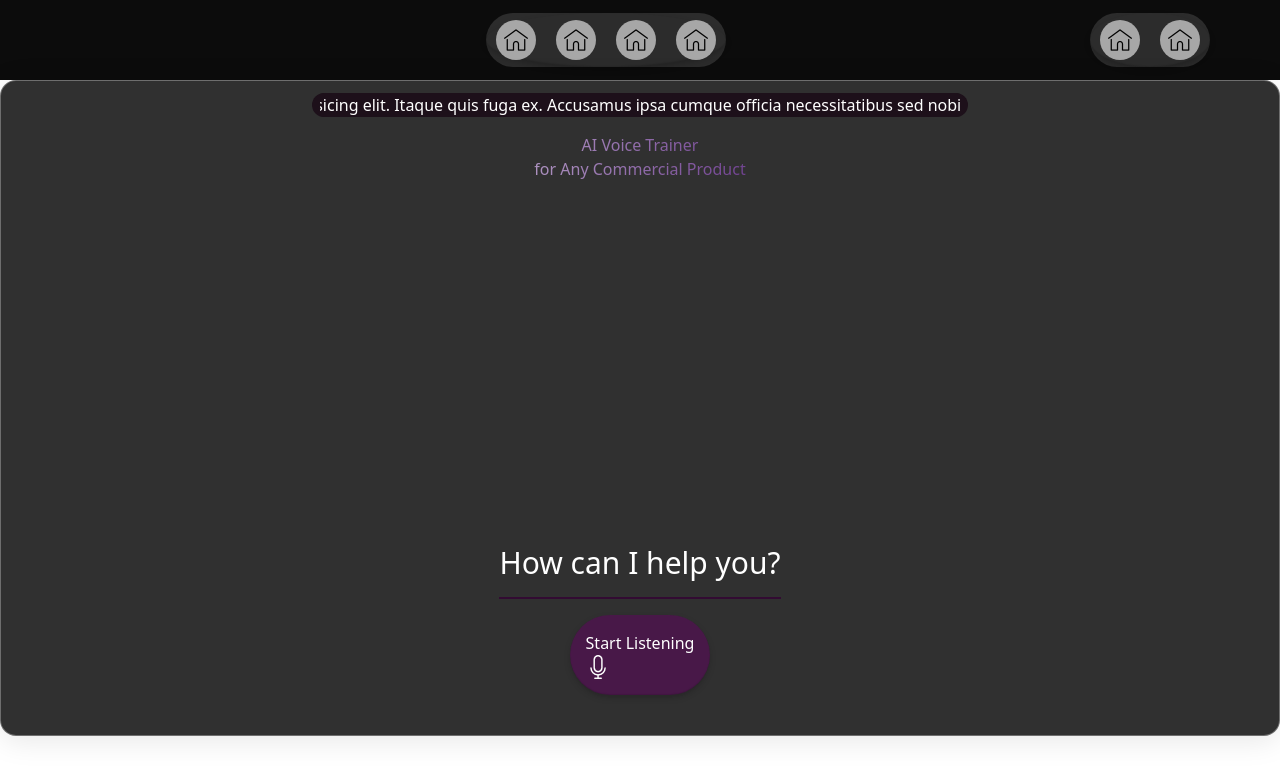
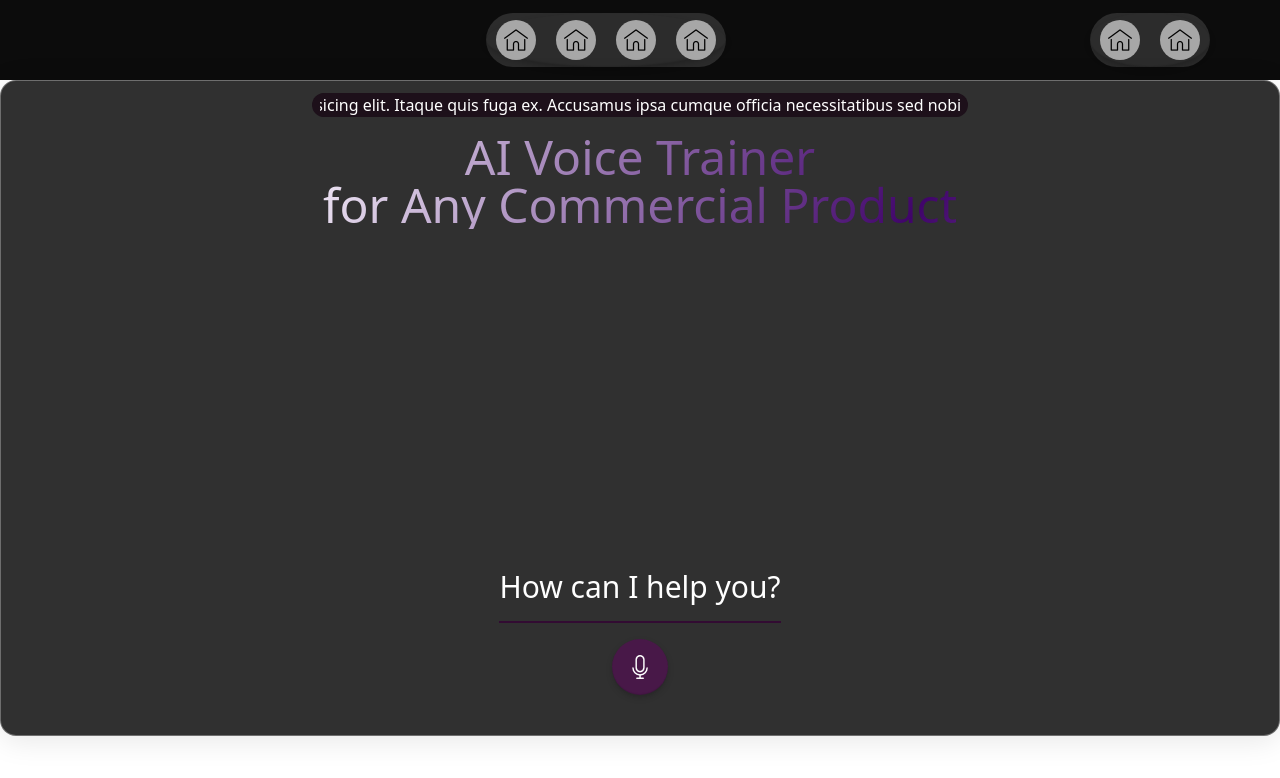
Before and after one commit to yashkanjariyaa/VartaLang-BoiledRice, a React (Vite) app in the folder frontend/: page /home in a window 1280 px wide. Shown: the top 778 px of the page. Built offline with nearby package versions, Linux system fonts and the light colour scheme; a small style sheet from the web is missing; a web font is replaced by a local one.

Commit message:
teri marzi

```diff
--- a/frontend/src/pages/Home.jsx
+++ b/frontend/src/pages/Home.jsx
@@ -108,10 +108,10 @@ const Home = () => {
           </div>
 
           <div className="heading mt-4">
-            <h1 className="animate-gradient-text">
+            <h1 className="animate-gradient-text text-5xl">
               AI Voice Trainer <br />
             </h1>
-            <h1 className="animate-gradient-text">
+            <h1 className="animate-gradient-text text-5xl">
               for Any Commercial Product
             </h1>
           </div>
@@ -128,7 +128,6 @@ const Home = () => {
             className="icons border rounded-full p-4 mt-4 bg-[#481848]"
             onClick={toggleListening}
           >
-            {isListening ? "Stop Listening" : "Start Listening"}
             <div>
               <img src={Mic} alt="" style={{ filter: "invert(1)" }} />
             </div>
```
